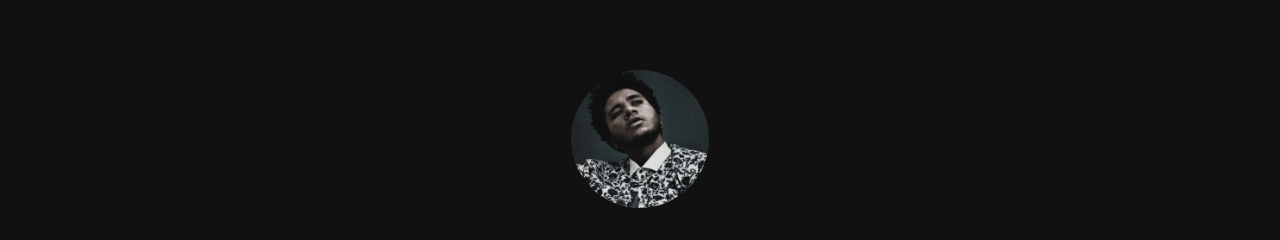
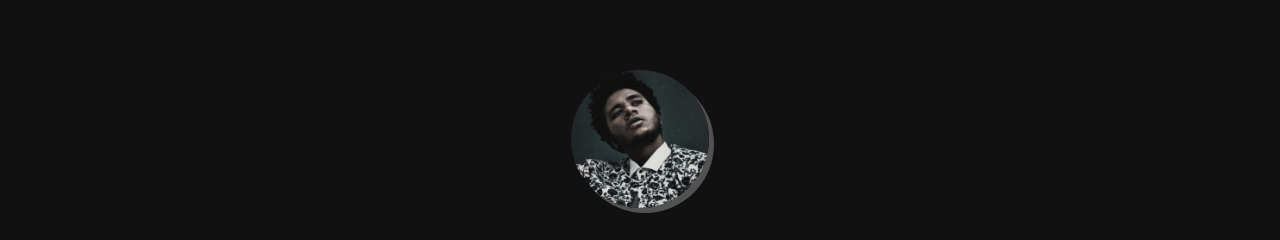
Before and after one commit to afteralexxo/portofolio-using-react, a React (Vite) app: page / in a window 1280 px wide. Shown: the part 712-952 px from the top of the page. Built offline with nearby package versions, Linux system fonts and the light colour scheme.

Commit message:
main wrapper

```diff
--- a/src/componenet/Home/MainWrapper.css
+++ b/src/componenet/Home/MainWrapper.css
@@ -42,6 +42,7 @@
     border-radius: 50%;
     width: 15%;
     aspect-ratio: 1/1;
+    box-shadow: 5px 5px #555252;
 }
 
 
```
